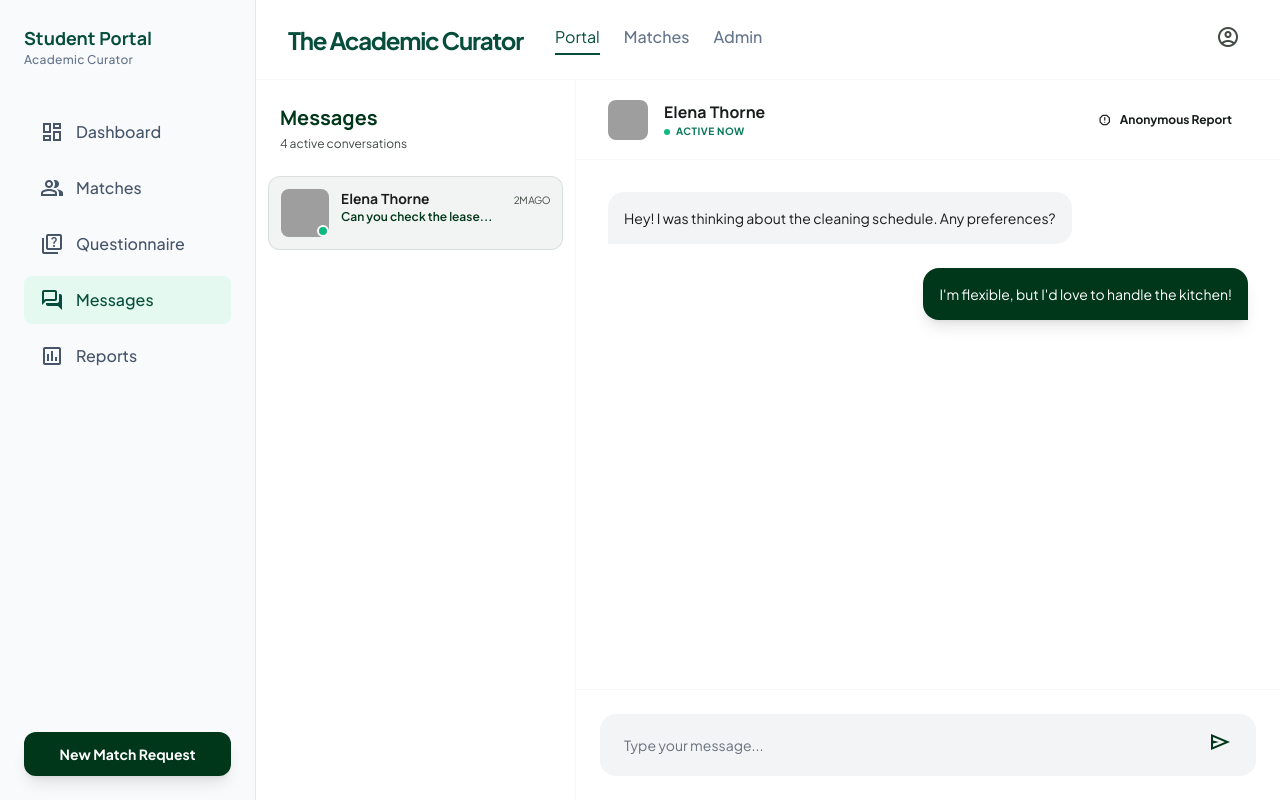
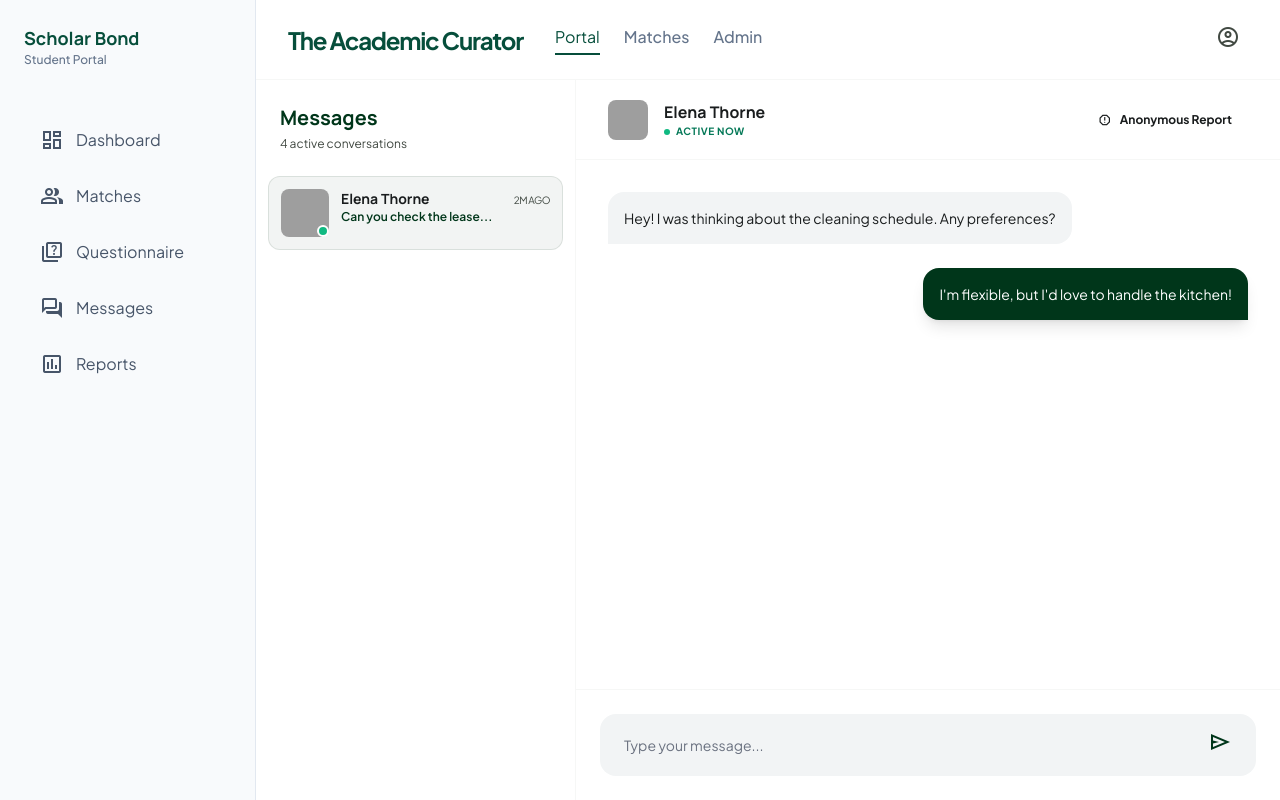
Before and after one commit to Prosperi12/software-application, a website: page public/report.html in a window 1280 px wide. Drawn offline with nearby package versions, Linux system fonts and the light colour scheme; grey boxes are pictures that could not be loaded.

Commit message:
Refactor sidebar and update navigation links

```diff
--- a/public/report.html
+++ b/public/report.html
@@ -39,36 +39,33 @@
 </head>
 <body class="bg-background text-on-surface flex h-screen overflow-hidden">
 
-<aside class="h-screen w-64 border-r border-slate-200 bg-slate-50 flex flex-col p-6 gap-4">
-    <div class="mb-6">
-        <h1 class="text-lg font-bold text-emerald-900">Student Portal</h1>
-        <p class="text-xs text-slate-500 font-medium tracking-wide">Academic Curator</p>
+<aside class="h-screen w-64 bg-slate-50 border-r border-slate-200 flex flex-col p-6 gap-4 sticky top-0">
+    <div class="mb-8">
+        <h1 class="text-lg font-bold text-emerald-900">Scholar Bond</h1>
+        <p class="text-xs text-slate-500 font-medium">Student Portal</p>
     </div>
-    <nav class="flex-1 space-y-2">
+    <nav class="flex flex-col gap-2 flex-grow">
         <a class="flex items-center gap-3 px-4 py-3 text-slate-600 hover:bg-slate-200/50 hover:translate-x-1 transition-all rounded-lg" href="/dashboard">
             <span class="material-symbols-outlined">dashboard</span>
-            <span class="font-medium">Dashboard</span>
+            <span>Dashboard</span>
         </a>
         <a class="flex items-center gap-3 px-4 py-3 text-slate-600 hover:bg-slate-200/50 hover:translate-x-1 transition-all rounded-lg" href="/dashboard">
             <span class="material-symbols-outlined">group</span>
-            <span class="font-medium">Matches</span>
+            <span>Matches</span>
         </a>
         <a class="flex items-center gap-3 px-4 py-3 text-slate-600 hover:bg-slate-200/50 hover:translate-x-1 transition-all rounded-lg" href="/questionnaire">
             <span class="material-symbols-outlined">quiz</span>
-            <span class="font-medium">Questionnaire</span>
+            <span>Questionnaire</span>
         </a>
-        <a class="flex items-center gap-3 px-4 py-3 bg-emerald-100/50 text-emerald-900 font-semibold rounded-lg" href="/portal">
+        <a class="flex items-center gap-3 px-4 py-3 text-slate-600 hover:bg-slate-200/50 hover:translate-x-1 transition-all rounded-lg" href="/portal">
             <span class="material-symbols-outlined">forum</span>
-            <span class="font-medium">Messages</span>
+            <span>Messages</span>
         </a>
         <a class="flex items-center gap-3 px-4 py-3 text-slate-600 hover:bg-slate-200/50 hover:translate-x-1 transition-all rounded-lg" href="/report">
             <span class="material-symbols-outlined">assessment</span>
-            <span class="font-medium">Reports</span>
+            <span>Reports</span>
         </a>
     </nav>
-    <button class="mt-auto w-full bg-primary text-on-primary py-3 px-4 rounded-xl font-bold text-sm shadow-lg hover:opacity-90 transition-opacity">
-        New Match Request
-    </button>
 </aside>
 
 <main class="flex-1 flex flex-col relative overflow-hidden bg-white">
```
